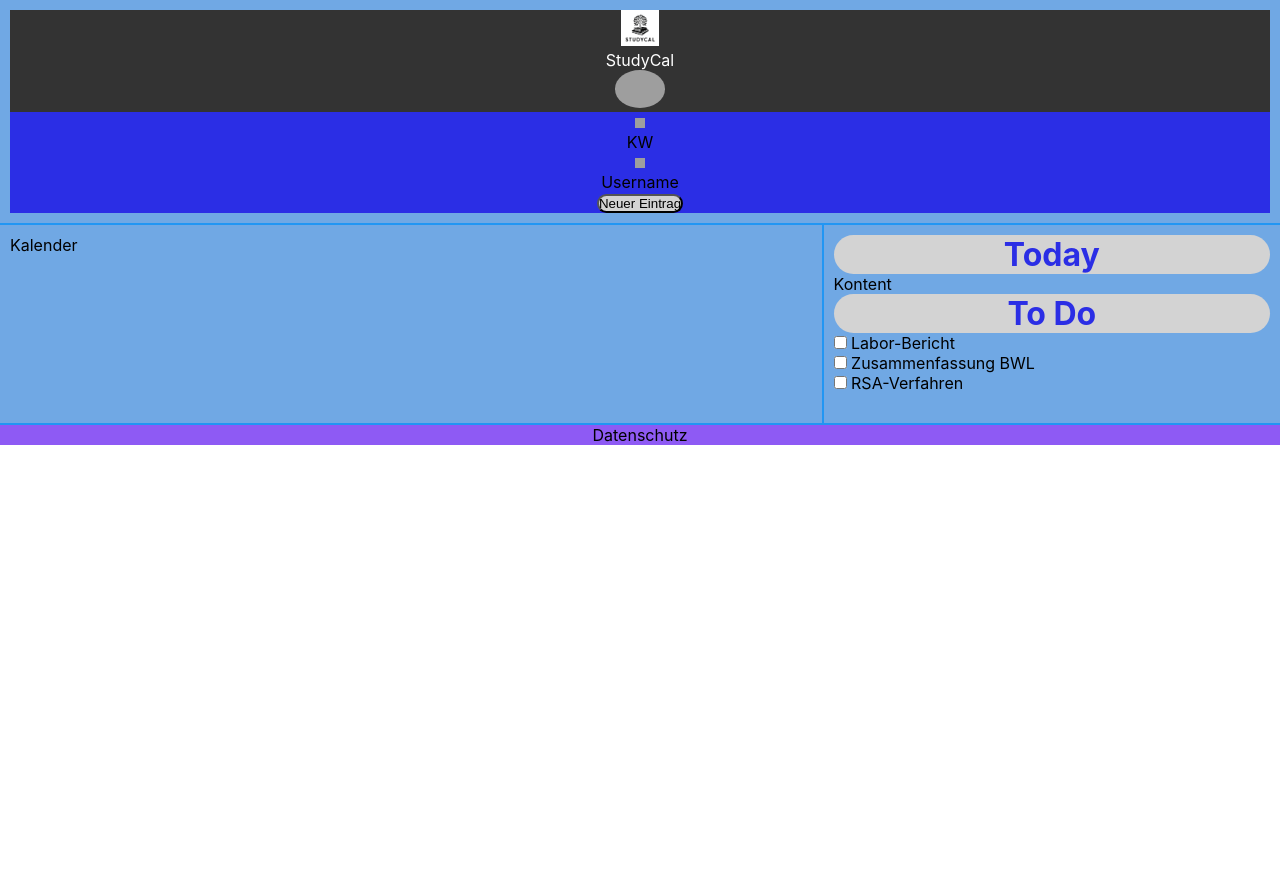
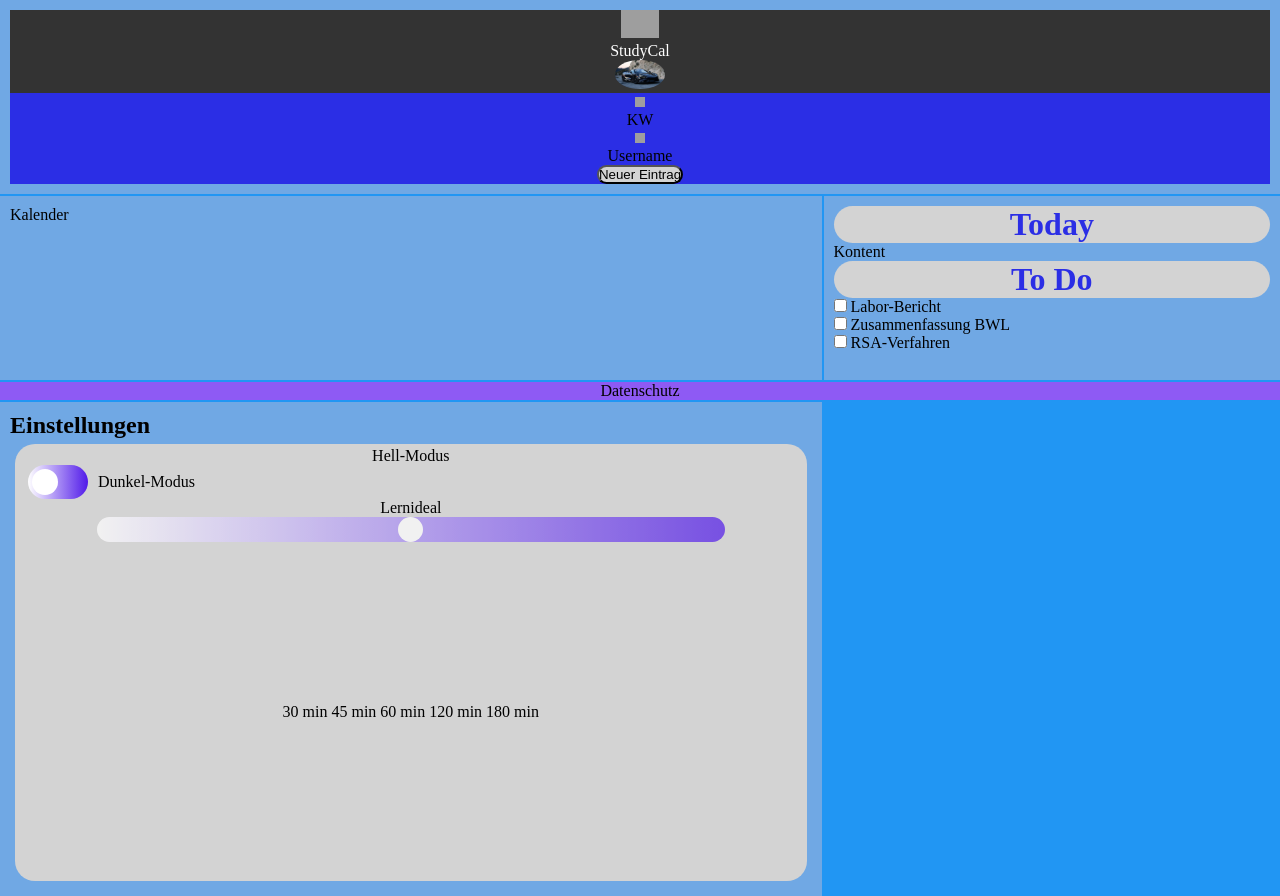
Before and after one commit to Mr-Robotiko/studyflow, a PHP site: page /start.html in a window 1280 px wide. Before the commit the page ends 445 px from the top, so only its background shows below. Run offline with PHP 8.4, Linux system fonts and the light colour scheme; grey boxes are pictures that could not be loaded.

Commit message:
add Alexas code

```diff
--- a/main.css
+++ b/main.css
@@ -19,7 +19,6 @@
 }
 
 .body {
-    font-family: var(--font-family);
     display: grid;
     grid-template-areas:
       "header header"
@@ -45,7 +44,7 @@
     grid-area: content;
 }
 
-.body > div.today {
+.body > div.todaytodo {
     grid-area: today;
 }
 
@@ -79,6 +78,15 @@ h1 {
     text-align: center;
 }
 
+.Mods{
+    background-color: lightgrey;
+    border-radius: 20px;
+    text-align: center;
+    margin: 5px;
+    padding: 3px;
+    justify-items: inline;
+}
+
 button {
     background-color: lightgrey;
     color: black;
@@ -107,7 +115,6 @@ button:hover {
 
 .container {
     text-align: center;
-    font-family: var(--font-family);
     padding: 30px;
 }
 .title {
@@ -126,12 +133,11 @@ button:hover {
 .btn {
     background-color: var(--primary-color);
     color: var(--text-color);
-    font-family: var(--font-family);
     text-decoration: none;
     padding: 20px 48px;
     font-size: 1.4rem;
     border-radius: var(--border-radius);
-    border: none;
+    box-shadow: var(--shadow);
     transition: all 0.3s ease;
     font-weight: bold;
     letter-spacing: 1px;
@@ -146,3 +152,105 @@ button:hover {
         padding: 14px 28px;
     }
 }
+
+.lernideal {
+    width: 100%;
+  }
+
+  /* The slider itself */
+  .slider {
+    -webkit-appearance: none;  /* Override default CSS styles */
+    appearance: none;
+    width: 80%; /* Full-width */
+    height: 25px; /* Specified height */
+    background-image: linear-gradient(to right, rgb(255, 255, 255) , rgb(81, 26, 233));
+    outline: none; /* Remove outline */
+    opacity: 0.7; /* Set transparency (for mouse-over effects on hover) */
+    -webkit-transition: .2s; /* 0.2 seconds transition on hover */
+    transition: opacity .2s;
+    border-radius: 25px;
+  }
+
+  /* Mouse-over effects */
+  .slider:hover {
+    opacity: 1; /* Fully shown on mouse-over */
+  }
+
+  /* The slider handle (use -webkit- (Chrome, Opera, Safari, Edge) and -moz- (Firefox) to override default look) */
+  .slider::-webkit-slider-thumb {
+    -webkit-appearance: none; /* Override default look */
+    appearance: none;
+    width: 25px; /* Set a specific slider handle width */
+    height: 25px; /* Slider handle height */
+    background: #ffffff; /* White background */
+    cursor: pointer; /* Cursor on hover */
+    border-radius: 25px;
+    color: white;
+    text-shadow: 2px 2px 4px #000000;
+  }
+
+  .slider::-moz-range-thumb {
+    width: 25px; /* Set a specific slider handle width */
+    height: 25px; /* Slider handle height */
+    background: #0417aa; /* Green background */
+    cursor: pointer; /* Cursor on hover */
+  }
+
+  .toggle-container {
+    display: flex;
+    align-items: center;
+    gap: 10px;
+  }
+
+  .toggle-label {
+    font-size: 1.2em;
+    color: #333;
+  }
+
+  .switch {
+    position: relative;
+    display: inline-block;
+    width: 60px;
+    height: 34px;
+  }
+
+  .switch input {
+    opacity: 0;
+    width: 0;
+    height: 0;
+  }
+
+  .s {
+    position: absolute;
+    cursor: pointer;
+    top: 0;
+    left: 0;
+    right: 0;
+    bottom: 0;
+    background-image: linear-gradient(to right, rgb(255, 255, 255) , rgb(81, 26, 233));
+    transition: 0.4s;
+    border-radius: 34px;
+  }
+
+  .s:before {
+    position: absolute;
+    content: "";
+    height: 26px;
+    width: 26px;
+    left: 4px;
+    bottom: 4px;
+    background-color: white;
+    transition: 0.4s;
+    border-radius: 50%;
+  }
+
+  input:checked + .s {
+    background-color: #4ade80;
+  }
+
+  input:checked + .s:before {
+    transform: translateX(26px);
+  }
+    .subtitle{
+    padding: 20%;
+    }
--- a/start.html
+++ b/start.html
@@ -10,9 +10,9 @@
     <div class="body">
     <div class="head">
         <ul class="header">
-            <li> <a href="#home" id="logo"> <img src="images/logo.png" alt="Logo" width="3%" height="3%"/> </a> </li>
+            <li> <a href="#home" id="logo"> <img src="Lgo.png" alt="Logo" width="3%" height="3%"/> </a> </li>
             <li> <a id="name"> StudyCal </a> </li>
-            <li> <a href="#home" id="profilbild"> <img class= "image-circle" src="750s spider.jpeg" alt="Profilbild" width="4%" height="4%"/></a></li>
+            <li> <a href="#home" id="profilbild"> <img class= "image-circle" src="images/2023-mclaren-765lt-spider-exterior-front-quarter.jpg" alt="Profilbild" width="4%" height="4%"/></a></li>
         </ul>
         <ul class="nav">
             <li><img src="right-arrow.png" alt="pfeil links" width="10px" height="10px"></li>
@@ -25,6 +25,17 @@
 
         <div class="kalender">
             <p> Kalender</p>
+        </div>
+        <div class="settings">
+            <h2> Einstellungen</h2>
+                <div class="Mods">
+                    <p> Hell-Modus</p> <div class="toggle-container"> <span class="toggle-label"></span><label class="switch"><input type="checkbox"><span class="s"></span></label><p> Dunkel-Modus</p>
+                </div >
+                <div class="lernideal">
+                    <p class="settings">Lernideal</p> <input type="range" min="1" max="5" class="slider" id="myRange"></input>
+                    <div class="subtitle">30 min  45 min 60 min 120 min 180 min </div>
+                </div>
+            </div>
         </div>
 
         <div class="todaytodo">
```
Also changed, not shown: images/2023-mclaren-765lt-spider-exterior-front-quarter.jpg (added).
